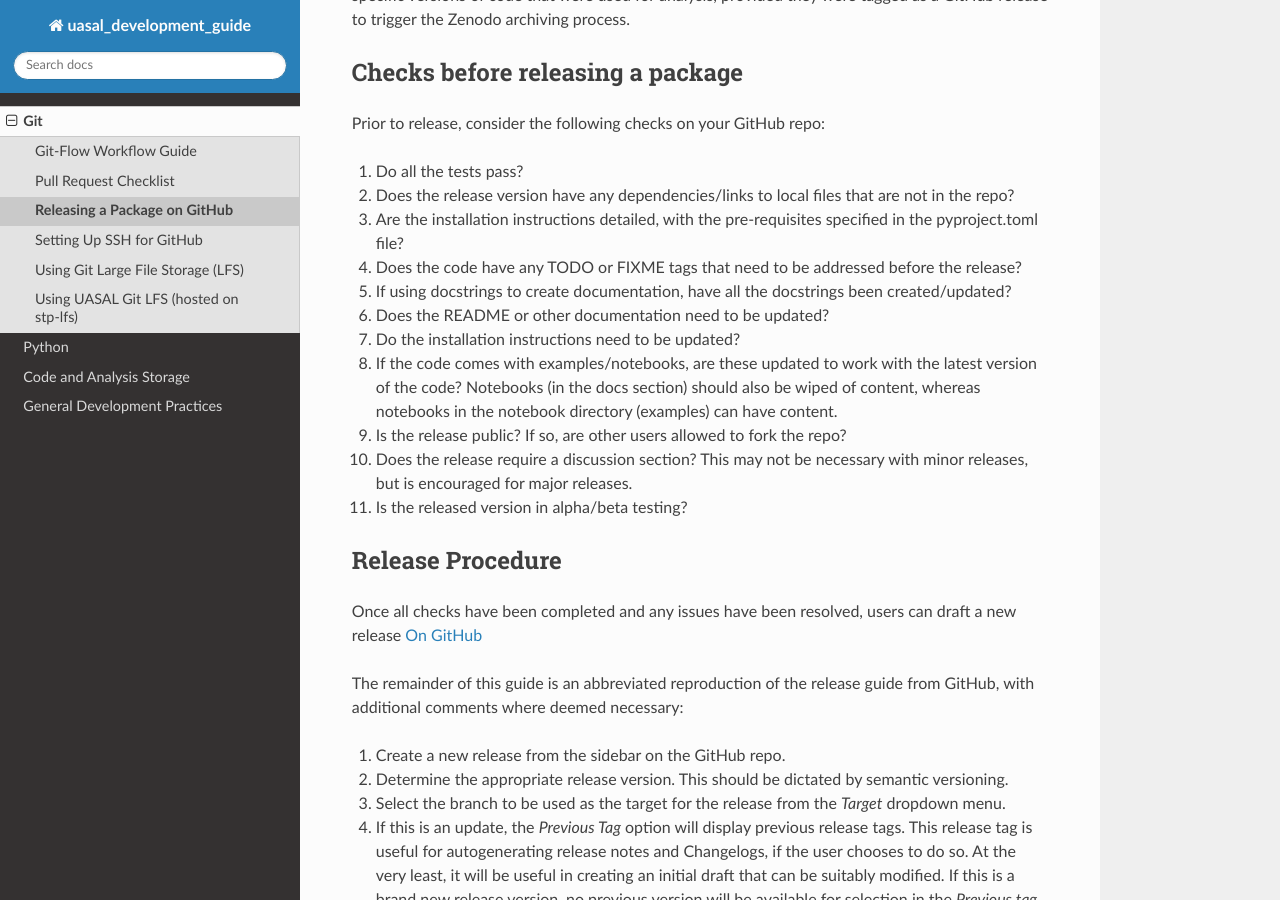
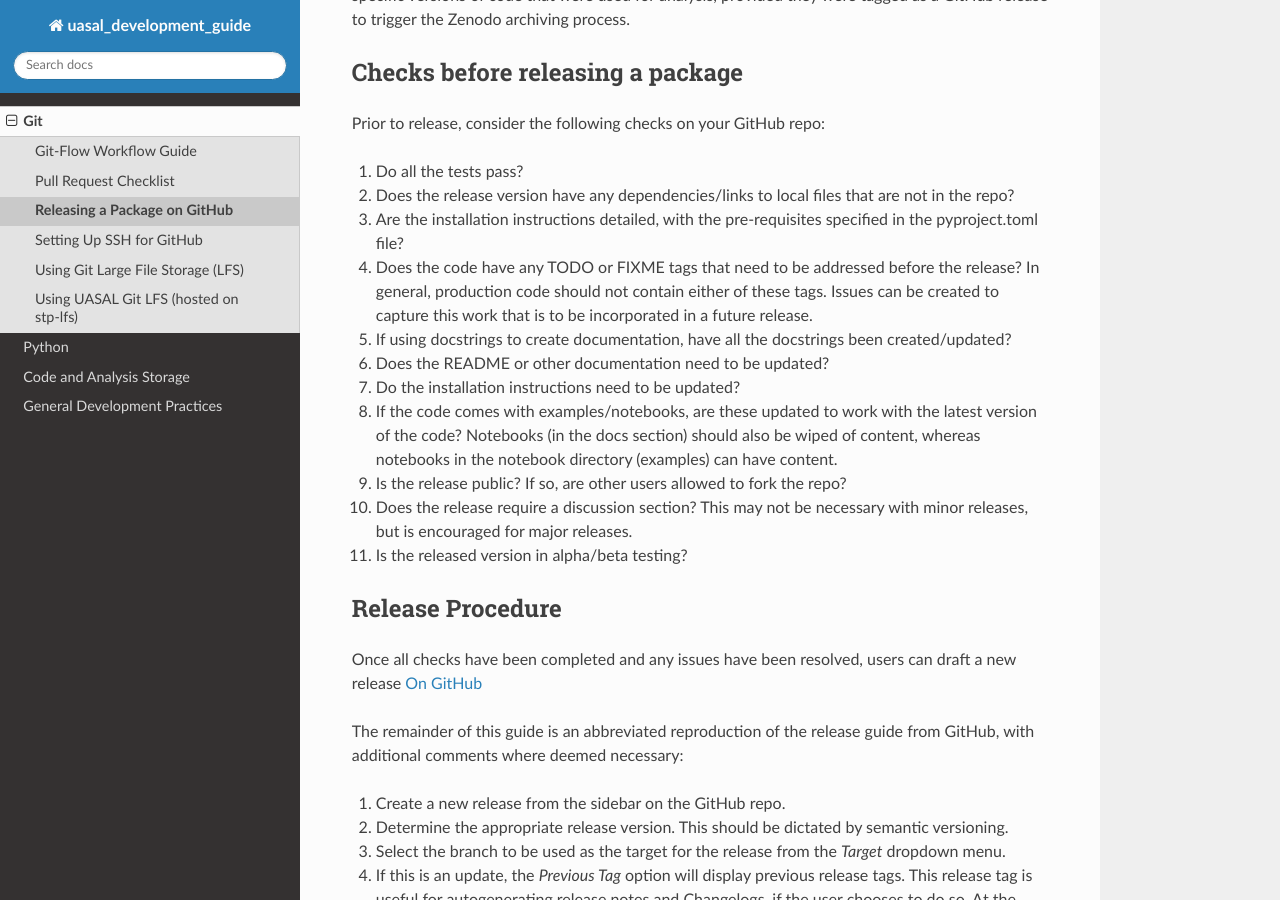
Before and after one commit to uasal/uasal_development_guide, a Sphinx documentation site: the page built from source/git/git_package_release_guide.rst, in a window 1280 px wide and 900 px high, scrolled down 1488 px. Built offline with Sphinx 7.4.7 and the Read the Docs theme 3.1.0, drawn with Linux system fonts in a browser that asks for light colours.

Commit message:
Update source/git/git_package_release_guide.rst
Co-authored-by: Patrick Ingraham <pingraham@arizona.edu>

```diff
--- a/source/git/git_package_release_guide.rst
+++ b/source/git/git_package_release_guide.rst
@@ -36,7 +36,7 @@ Prior to release, consider the following checks on your GitHub repo:
 1. Do all the tests pass?
 2. Does the release version have any dependencies/links to local files that are not in the repo?
 3. Are the installation instructions detailed, with the pre-requisites specified in the pyproject.toml file?
-4. Does the code have any TODO or FIXME tags that need to be addressed before the release?
+4. Does the code have any TODO or FIXME tags that need to be addressed before the release? In general, production code should not contain either of these tags. Issues can be created to capture this work that is to be incorporated in a future release.
 5. If using docstrings to create documentation, have all the docstrings been created/updated?
 6. Does the README or other documentation need to be updated?
 7. Do the installation instructions need to be updated?
```
